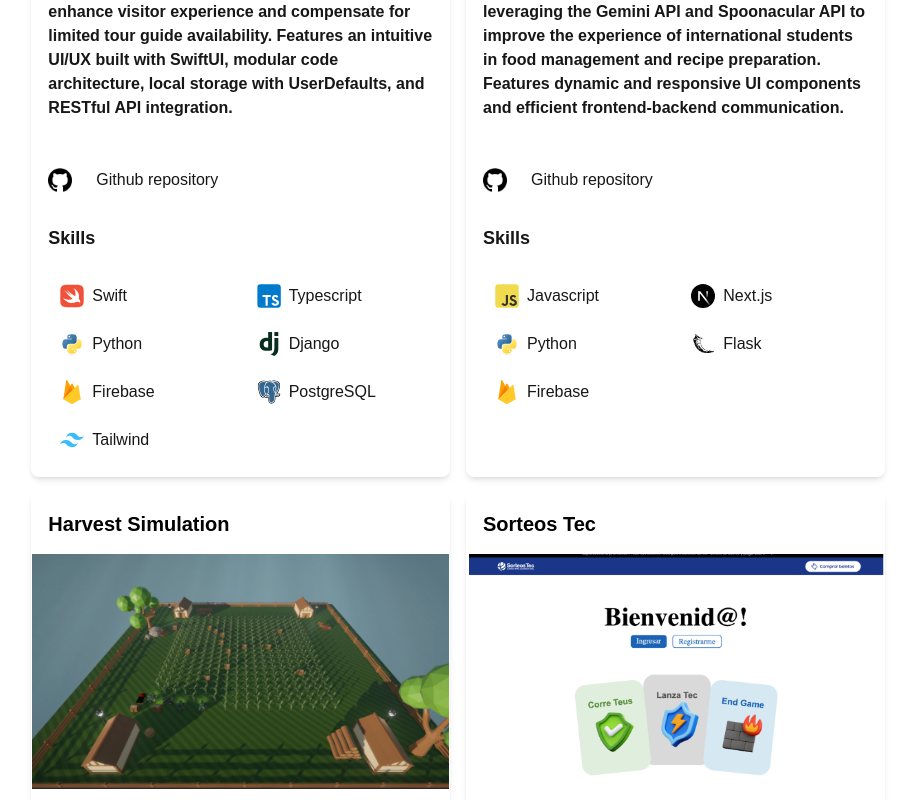
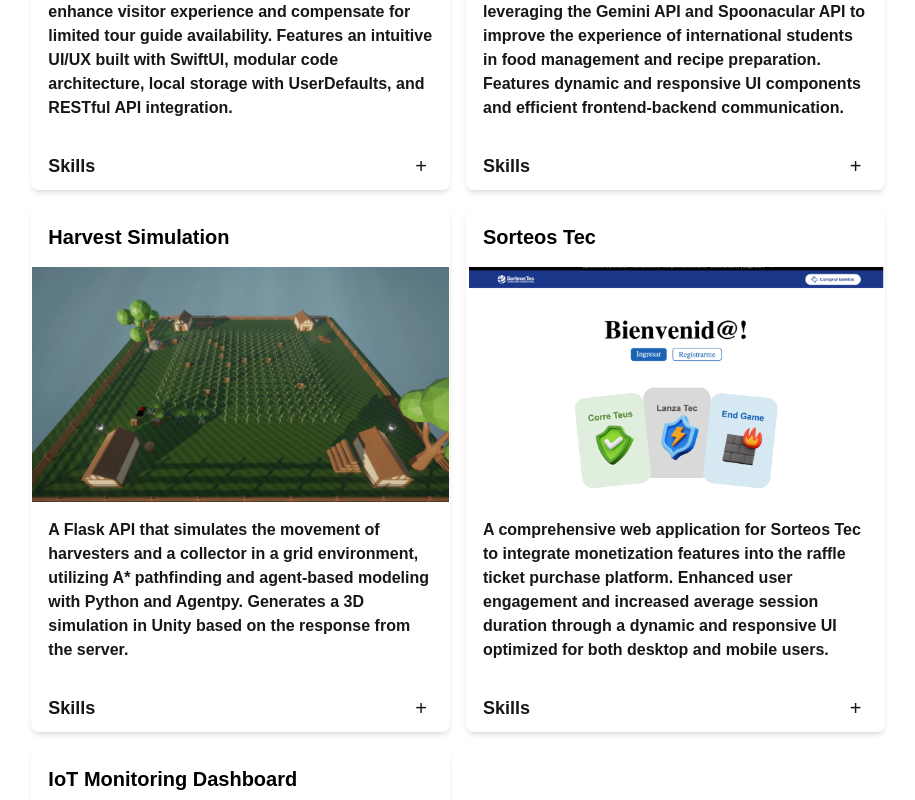
Before and after one commit to GustavoCoutino/PortfolioV2, a Next.js app: page /projects in a window 1280 px wide. Shown: the part 680-1480 px from the top of the page, without its empty margins (182-1097 px from the left). Built offline with nearby package versions, Linux system fonts and the light colour scheme.

Commit message:
Made style changes to project section

```diff
--- a/components/about/SkillsCard.tsx
+++ b/components/about/SkillsCard.tsx
@@ -1,6 +1,5 @@
 import React from "react";
 
-// Define the props interface for TypeScript
 interface SkillsCardProps {
   name: string;
   experience?: string;
--- /dev/null
+++ b/components/contact/SocialsSection.tsx
@@ -0,0 +1,12 @@
+import React from "react";
+
+function SocialsSection() {
+  return (
+    <section>
+      <h1>You can also find me on the following sites</h1>
+      <div className="flex justify-center"></div>
+    </section>
+  );
+}
+
+export default SocialsSection;
--- a/components/project/ProjectItem.tsx
+++ b/components/project/ProjectItem.tsx
@@ -1,3 +1,5 @@
+"use client";
+import { useState } from "react";
 import Link from "next/link";
 import Image from "next/image";
 import { Project } from "@/lib/types/project";
@@ -5,6 +7,11 @@ import { Skill } from "@/lib/types/project";
 export function ProjectItem(props: { project: Project }) {
   const { project } = props;
   const skills: Skill[] = project.skills;
+  const [openSkills, setOpenSkills] = useState<boolean>(false);
+
+  const handleSkills = () => {
+    setOpenSkills(!openSkills);
+  };
   return (
     <div
       key={project.name}
@@ -13,39 +20,56 @@ export function ProjectItem(props: { project: Project }) {
       <h1 className="text-xl font-bold bg-white text-black p-4">
         {project.name}
       </h1>
-      <div className="w-full aspect-video overflow-hidden relative">
+      <div className="w-full aspect-video overflow-hidden relative group">
         <Image
           src={project.img}
           alt={project.name}
           fill
           sizes="(max-width: 768px) 100vw, 384px"
-          className="object-cover"
+          className="object-cover transition-all duration-300 group-hover:scale-105 group-hover:brightness-75"
           priority
         />
+        {project.githubUrl && (
+          <div className="absolute inset-0 flex items-center justify-center opacity-0 group-hover:opacity-100 transition-opacity duration-300">
+            <Link
+              href={project.githubUrl}
+              target="_blank"
+              rel="noopener noreferrer"
+              className="bg-opacity-70 p-4 rounded-full transform transition-transform duration-300 hover:scale-110"
+            >
+              <Image
+                src="/images/githublogo.png"
+                alt="View on GitHub"
+                width={40}
+                height={40}
+                className="w-10 h-10"
+              />
+            </Link>
+          </div>
+        )}
       </div>
       <p className="p-4 font-bold">{project.description}</p>
-      {project.githubUrl && (
-        <Link
-          target="_blank"
-          rel="noopener noreferrer"
-          className="flex flex-row p-4 items-center"
-          href={project.githubUrl}
+      <section className="mt-2">
+        <div className="flex justify-between items-center px-4 py-2 border-b border-white/20">
+          <h3 className="text-lg font-semibold">Skills</h3>
+          <button
+            onClick={handleSkills}
+            className="w-6 h-6 flex items-center justify-center rounded-full hover:bg-white/10 transition-colors"
+          >
+            <span
+              className={`text-xl transition-transform duration-300 ${
+                openSkills ? "rotate-45" : ""
+              }`}
+            >
+              +
+            </span>
+          </button>
+        </div>
+        <div
+          className={`grid md:grid-cols-2 grid-cols-1 gap-2 px-4 overflow-hidden transition-all duration-300 ease-in-out ${
+            openSkills ? "max-h-96 opacity-100 py-4" : "max-h-0 opacity-0 py-0"
+          }`}
         >
-          <Image
-            className="bg-white rounded-sm h-6 w-6 mr-2"
-            src="/images/githublogo.png"
-            alt="githublogo"
-            width={6}
-            height={6}
-          />
-          <p className="hover:text-blue-500 transition p-4">
-            Github repository
-          </p>
-        </Link>
-      )}
-      <div>
-        <h3 className="text-lg font-semibold mb-2 ps-4">Skills</h3>
-        <div className="grid md:grid-cols-2 grid-cols-1 gap-2 px-4 py-4">
           {skills.map((skill) => (
             <div
               key={skill.name}
@@ -54,7 +78,7 @@ export function ProjectItem(props: { project: Project }) {
               <Image
                 src={skill.url}
                 alt={skill.name}
-                className="bg-white rounded-sm h-6 w-6"
+                className="rounded-sm h-6 w-6"
                 width={6}
                 height={6}
               />
@@ -62,7 +86,7 @@ export function ProjectItem(props: { project: Project }) {
             </div>
           ))}
         </div>
-      </div>
+      </section>
     </div>
   );
 }
```
